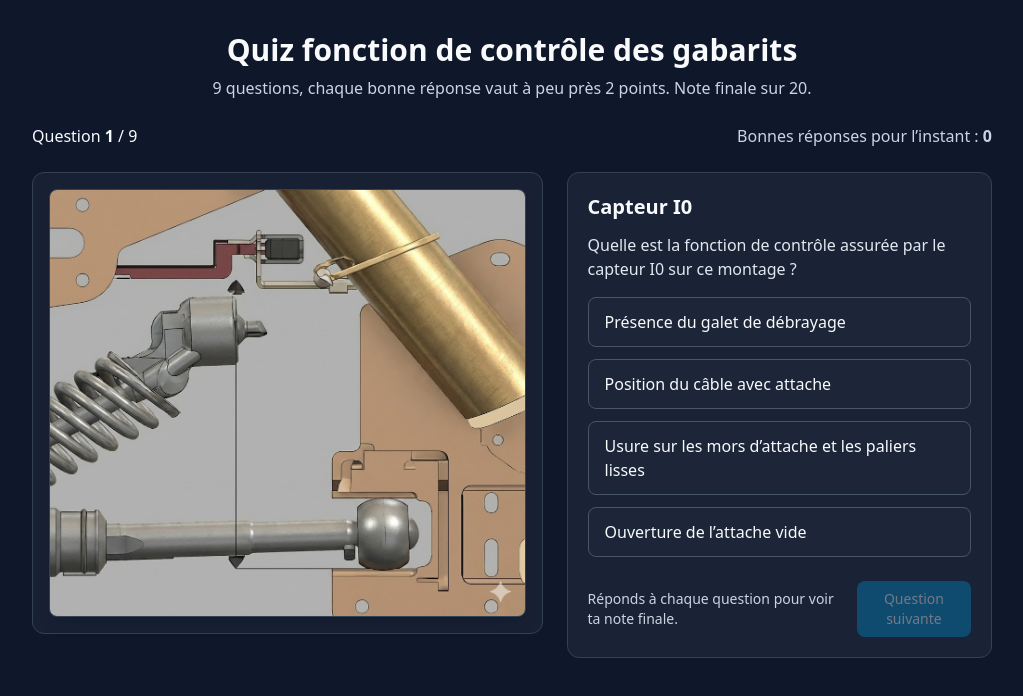
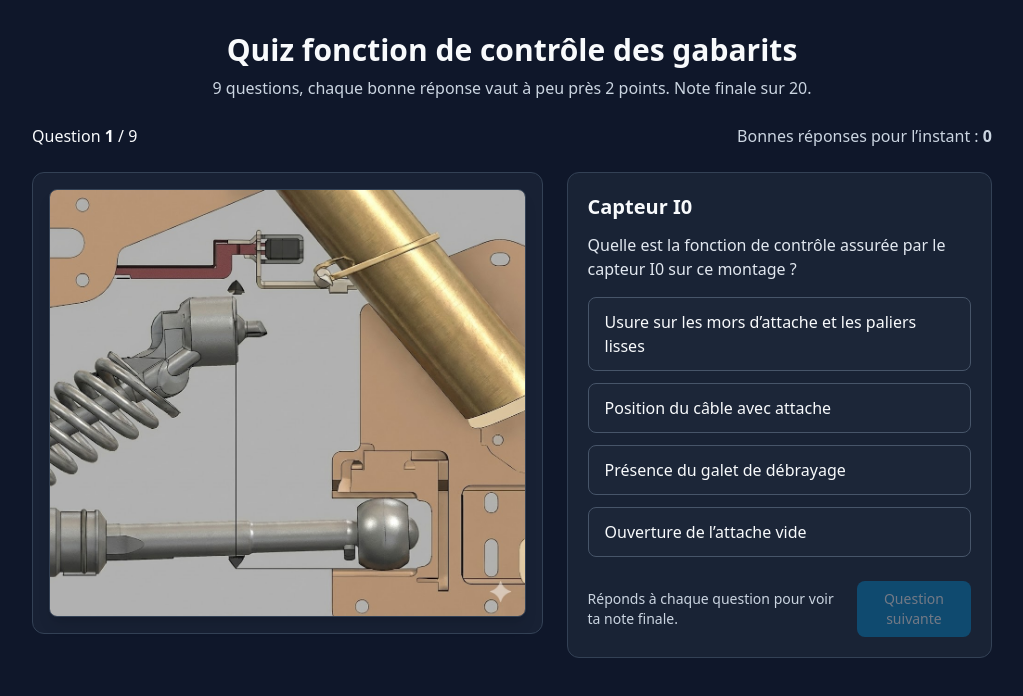
Before and after one commit to HRitchy/GABARITS, a Next.js app: page / in a window 1280 px wide. Shown: the top 696 px of the page, without its empty margins (128-1151 px from the left). Built offline with nearby package versions, Linux system fonts and the light colour scheme.

Commit message:
Update page.tsx

```diff
--- a/app/page.tsx
+++ b/app/page.tsx
@@ -35,9 +35,9 @@ const QUESTIONS: Question[] = [
       'Quelle est la fonction de contrôle assurée par le capteur I0 sur ce montage ?',
     correctAnswer: 'Usure sur les mors d’attache et les paliers lisses',
     choices: [
+      'Usure sur les mors d’attache et les paliers lisses',
+      'Position du câble avec attache',
       'Présence du galet de débrayage',
-      'Position du câble avec attache',
-      'Usure sur les mors d’attache et les paliers lisses',
       'Ouverture de l’attache vide',
     ],
   },
```
